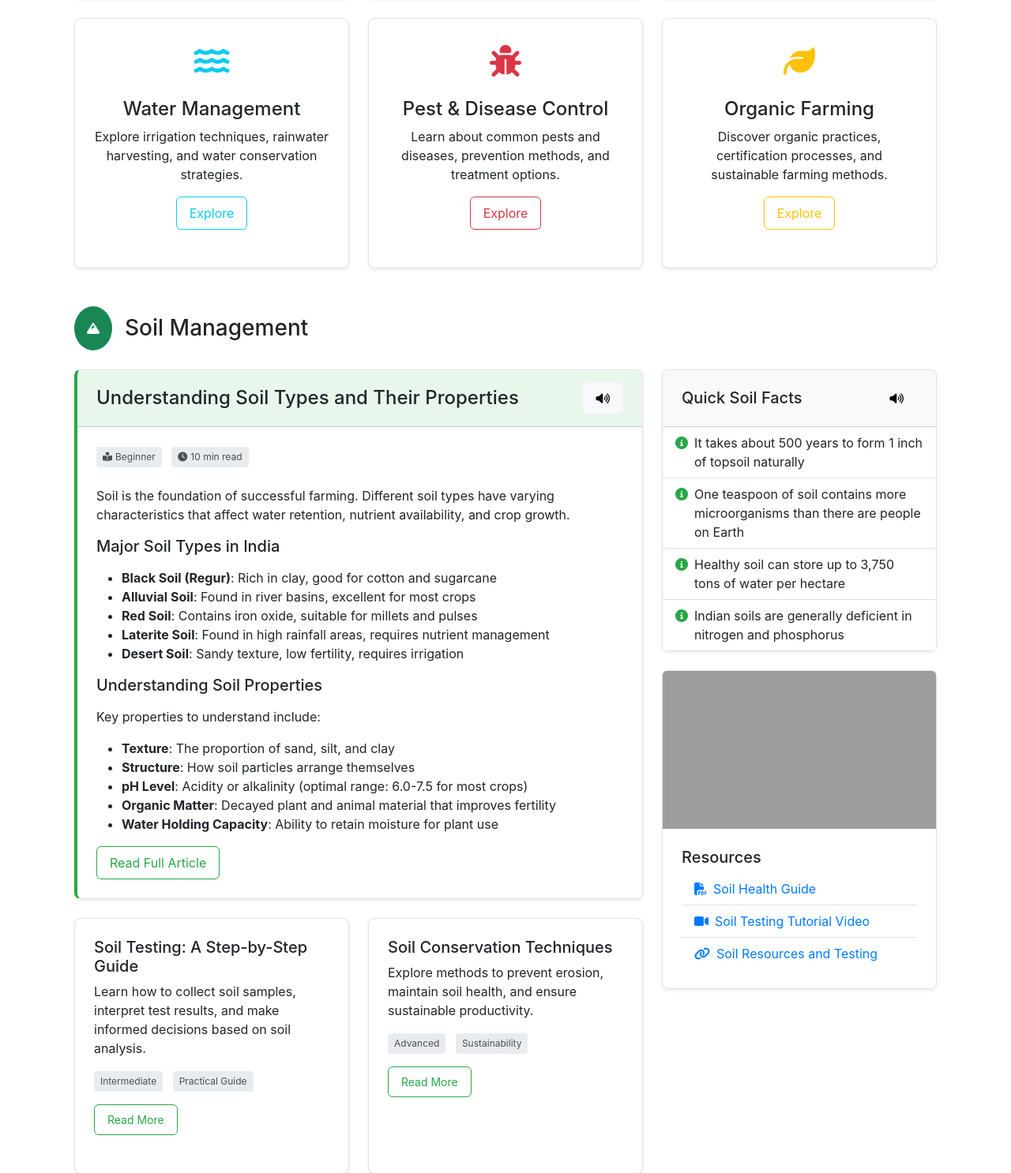
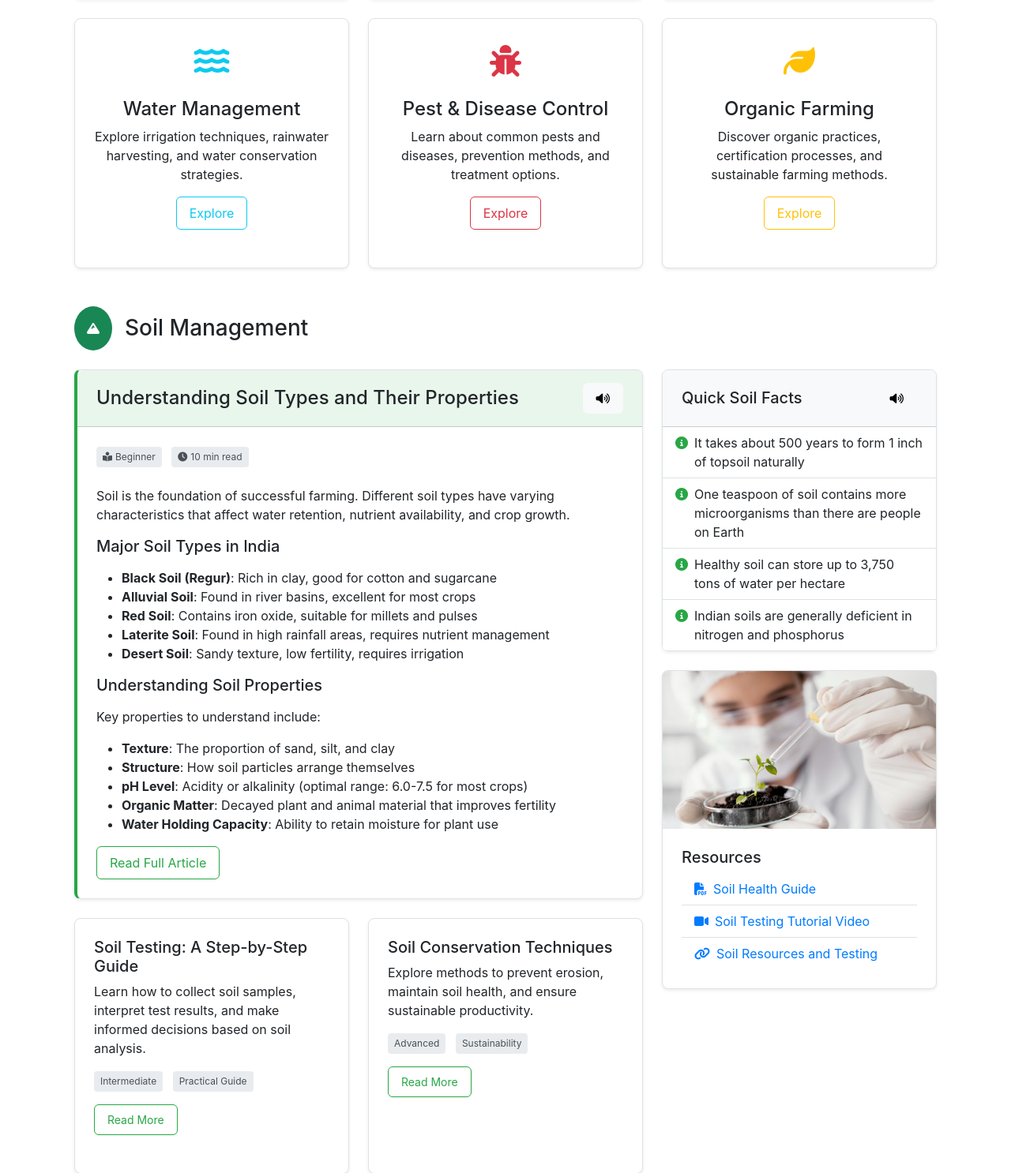
Before and after one commit to nitya-mishraa/SmartHarvest, a Flask app: page /knowledge_hub in a window 1280 px wide. Shown: the part 793-2279 px from the top of the page at 79% size. Run offline with Flask 3, Linux system fonts and the light colour scheme; grey boxes are pictures that could not be loaded.

Commit message:
Add informative soil testing image to improve the knowledge hub
Replaces placeholder image with a relevant soil testing image in knowledge_hub.html and adds new static image files.

Replit-Commit-Author: Agent
Replit-Commit-Session-Id: 9337cd38-a8ac-4c07-b4d6-e55953350f21
Replit-Commit-Screenshot-Url: https://storage.googleapis.com/screenshot-production-us-central1/a77f1cef-5e2f-4294-ab83-b7f0b2c2aa24/321de711-dfa6-4dd0-b064-b809c88d35bf.jpg

```diff
--- a/templates/knowledge_hub.html
+++ b/templates/knowledge_hub.html
@@ -271,7 +271,7 @@
                 </div>
 
                 <div class="card">
-                    <img src="https://pixabay.com/get/g220ec86a6b075cf008681b23370cebe1bffcb6a4ab778fc76165d00a0c5f3987daa1e8925b374047130fead3b7c9b8ec34bc48b657b3a9adb1b13fcc986074be_1280.jpg" class="card-img-top resource-image" alt="Soil Testing">
+                    <img src="{{ url_for('static', filename='images/soil-testing-importance.jpg') }}" class="card-img-top resource-image" alt="Importance of Soil Testing in Agriculture">
                     <div class="card-body">
                         <h5 class="card-title">Resources</h5>
                         <ul class="list-group list-group-flush">
```
Also changed, not shown: static/images/Importance-of-Soil-Testing-in-Agriculture_1747938326100.jpg (added), static/images/soil-testing-importance.jpg (added).
